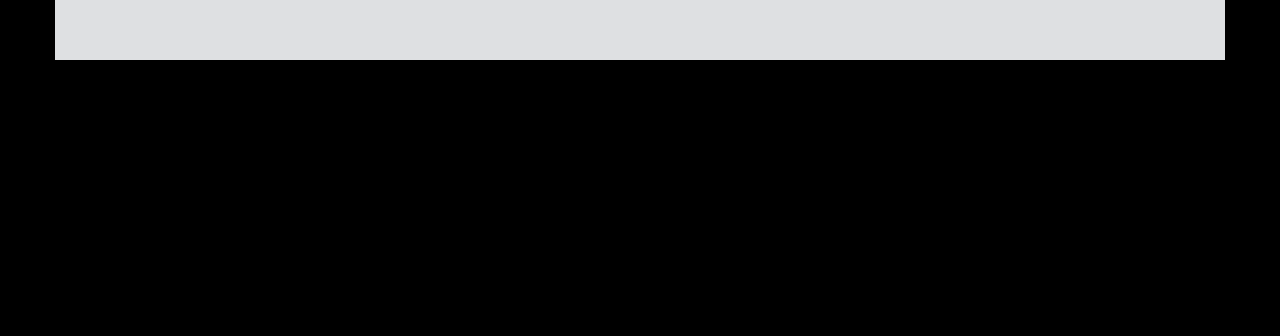
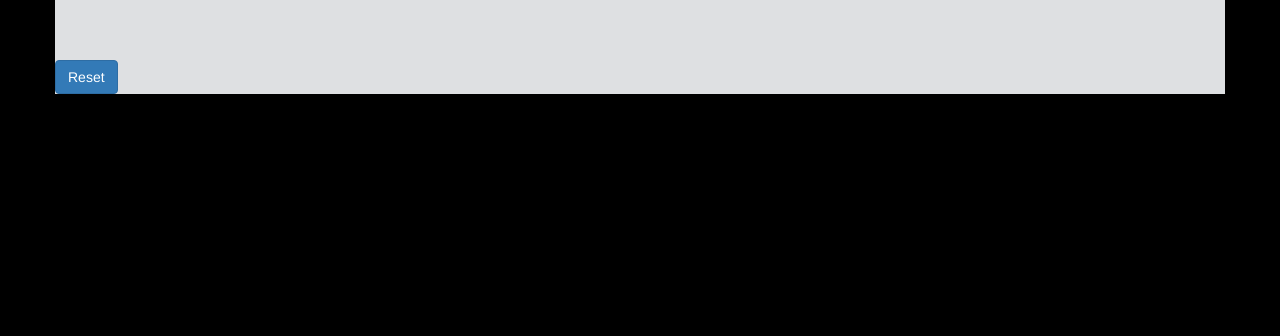
Before and after one commit to joshdavis7654/ConversionTool, a plain HTML site: page index.html in a window 1280 px wide. Shown: the part 464-800 px from the top of the page. Drawn offline with nearby package versions, Linux system fonts and the light colour scheme.

Commit message:
Update index.html
added reset button

```diff
--- a/index.html
+++ b/index.html
@@ -80,6 +80,10 @@
   	 <p id="finalCon" ><br></p>
     </div>
 
+    <div class="row">
+  	 <button type="button" class="btn btn-primary" onclick="reset()" id="resetBut">Reset</button>
+    </div>
+
     </div>
 
 
```
